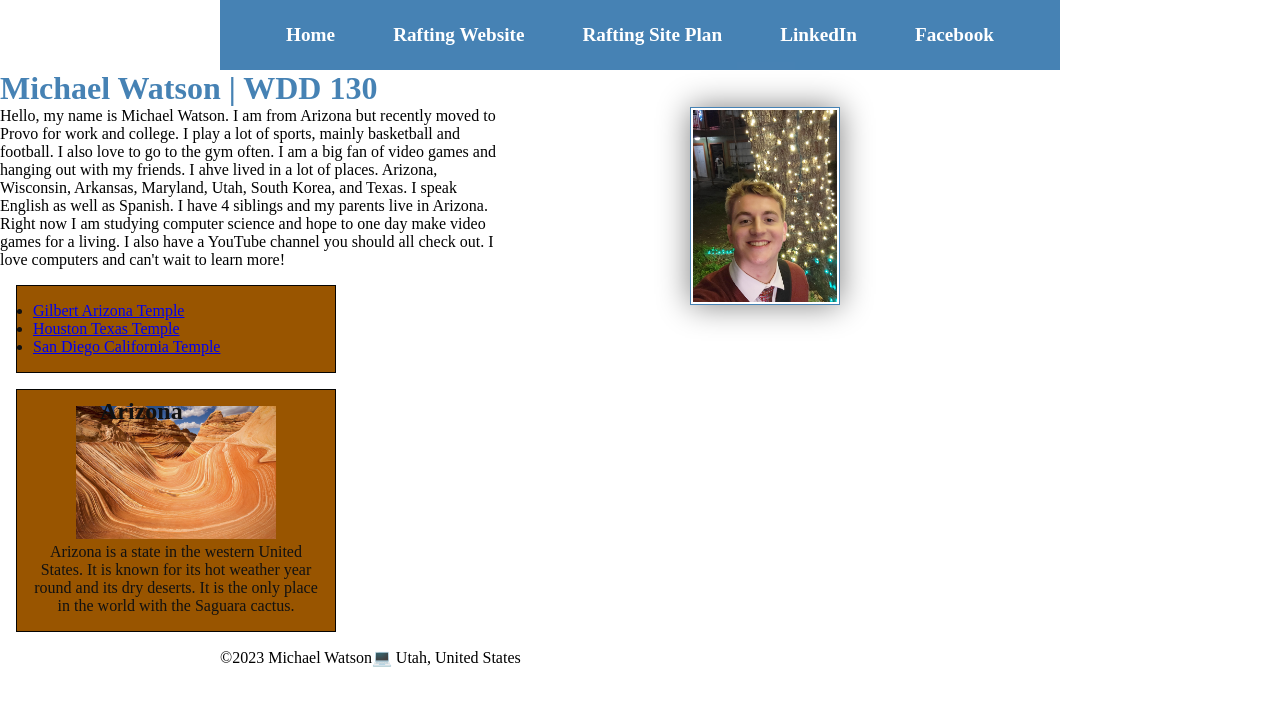
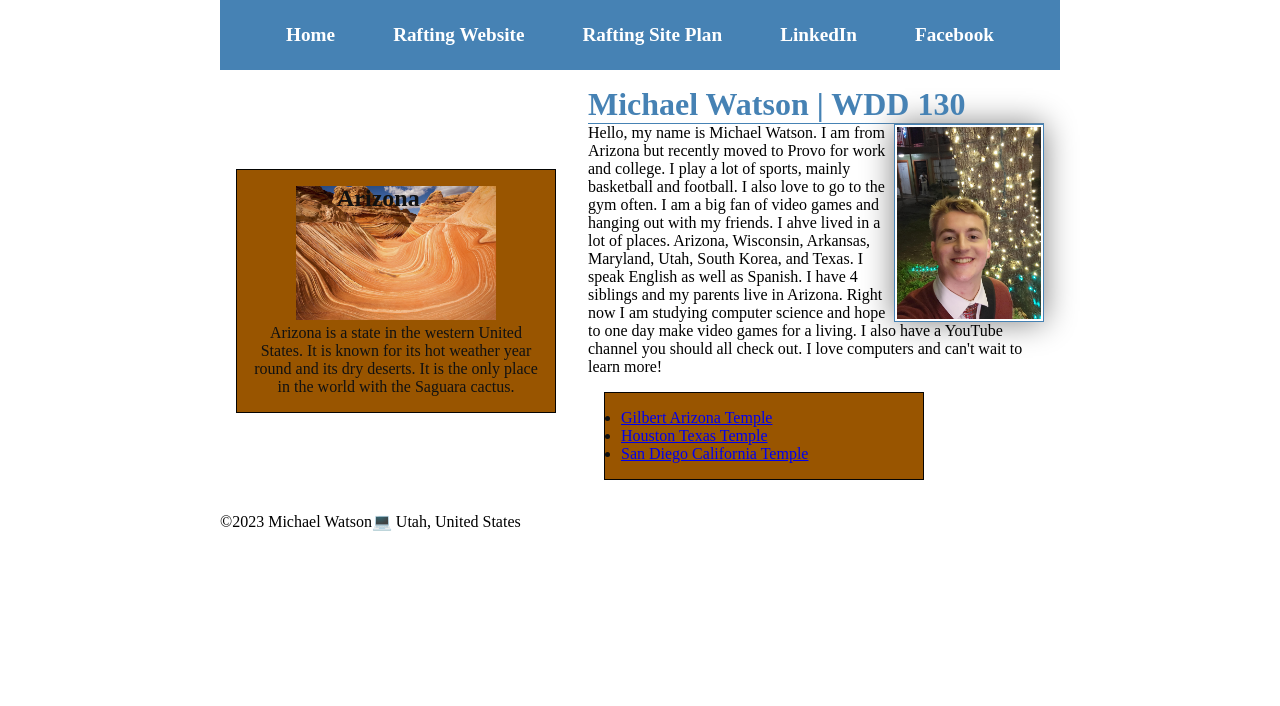
Before and after one commit to mooooguel/wdd130, a plain HTML site: page index.html in a window 1280 px wide. Drawn offline with Linux system fonts and the light colour scheme.

Commit message:
W04 update

```diff
--- a/index.html
+++ b/index.html
@@ -20,6 +20,8 @@
                 <a href="https://www.facebook.com/mooooguel/">Facebook</a>
             </nav>
         </header>
+        <div class="grid">
+
             <main>
                 <h1>Michael Watson | WDD 130</h1>
                 <img src="images/profile.jpg" alt="Hello, my name is Michael Watson" width="200">
@@ -30,6 +32,7 @@
                     <li><a href="https://www.churchofjesuschrist.org/temples/details/san-diego-california-temple?lang=eng">San Diego California Temple</a></li>
                 </ul>
             </main>
+
             <aside class="box">
 
                 <img src="images/arizona.jpg" alt="Arizona Landscape">
@@ -38,6 +41,7 @@
                     </section>
                 <p>Arizona is a state in the western United States. It is known for its hot weather year round and its dry deserts. It is the only place in the world with the Saguara cactus.</p>
             </aside>
+        </div>
         <footer>
             <p>©2023 Michael Watson💻 Utah, United States</p>
         </footer>
--- a/styles/styles.css
+++ b/styles/styles.css
@@ -26,7 +26,7 @@ nav a {
 
 h1 {
     color: steelblue;
-    border: 1px steelblue;
+    border-bottom: 1px solid steelblue;
 }
 
 main img {
@@ -44,17 +44,21 @@ p {
 }
 
 main {
-    max-width: 840px;
+    grid-column: 2/3;
+    margin: 1rem;
 }
 
 aside {
-    width: 20em;
+    width: 20rem;
+    position: relative;
+    grid-column: 1/2;
+    grid-row: 1/2;
     text-align: center;
 }
 
 aside h2 {
     position: absolute;
-    bottom: 375px;
+    bottom: 200px;
     left: 100px;
 }
 
@@ -68,7 +72,7 @@ aside img {
 
 
 
-header, footer {
+header, .grid, footer {
     max-width: 840px;
     margin: 0 auto;
 }
@@ -84,3 +88,8 @@ header, footer {
     color: #111;
     max-width: 20em;
 }
+
+.grid {
+    display: grid;
+    align-items: center;
+}
```
Lines whose indentation alone changed are shown as unchanged.
